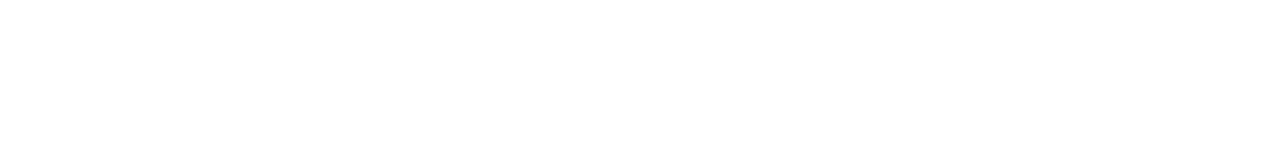
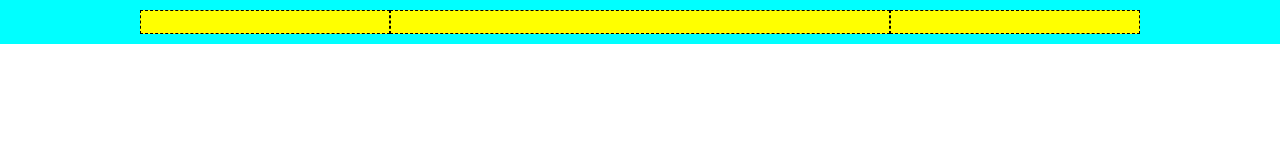
Before and after one commit to lelz99/html-struttura-discord, a plain HTML site: page index.html in a window 1280 px wide. Drawn offline with Linux system fonts and the light colour scheme.

Commit message:
added nav

```diff
--- a/index.html
+++ b/index.html
@@ -7,6 +7,14 @@
     <link rel="stylesheet" href="style/style.css">
 </head>
 <body>
+    <nav>
+        <div class="container">
+            <div class="side-nav"></div>
+            <div class="nav"></div>
+            <div class="side-nav"></div>
+        </div>
+    </nav>
+
 
 </body>
 </html>
--- a/style/style.css
+++ b/style/style.css
@@ -0,0 +1,37 @@
+/* Reset */
+* {
+	margin: 0;
+	padding: 0;
+	box-sizing: border-box;
+}
+
+
+/* Generics */
+
+.container{
+    max-width: 1000px;
+    margin: 0 auto;
+    display: flex;
+}
+
+/* Nav */
+
+nav{
+    background-color: aqua;
+    padding: 10px;
+}
+
+
+.nav{
+    flex-basis: 50%;
+    background-color: yellow;
+    border: 1px dashed black;
+    min-height: 1.5rem;
+
+}
+
+.side-nav{
+    flex-basis: 25%;
+    background-color: yellow;
+    border: 1px dashed black;
+}
```
